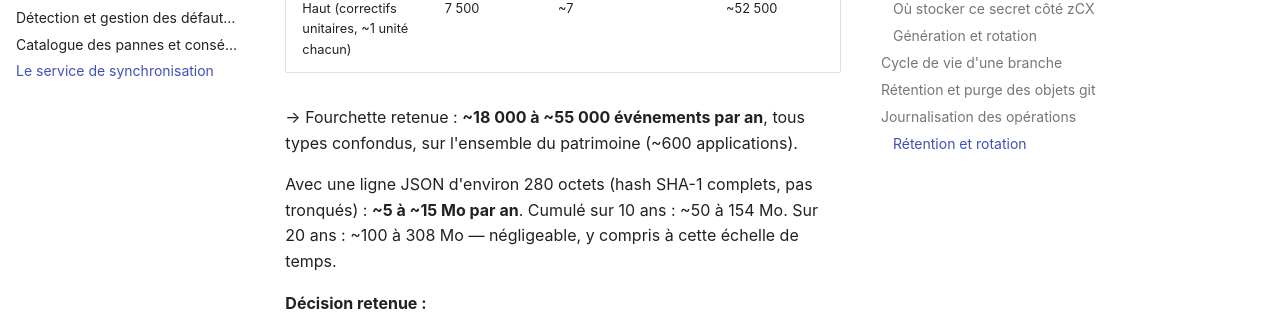
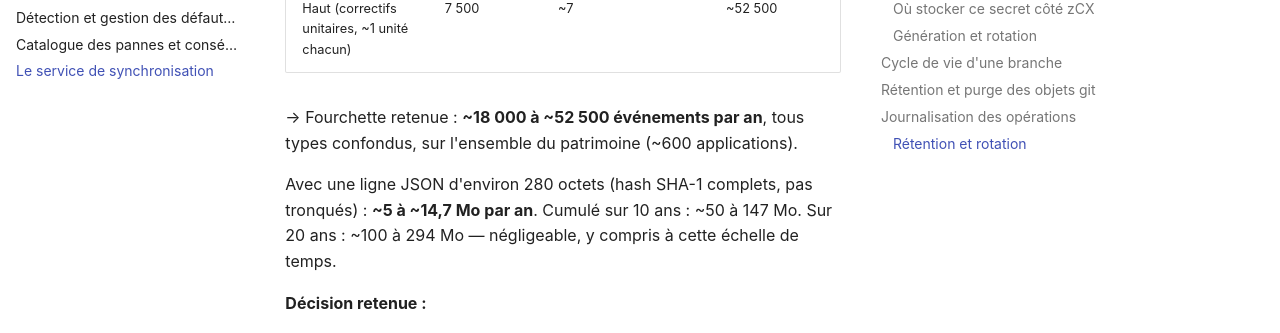
Before and after one commit to namnetes/openz_uss-mirror, an MkDocs documentation site: the page built from docs/architecture/resilience/service-synchronisation.md, in a window 1280 px wide and 900 px high, scrolled down 11363 px. Shown: the part 153-486 px from the top of the window. Built offline with MkDocs 1.6.1 and Material for MkDocs 9.7.7, drawn with Linux system fonts in a browser that asks for light colours.

Commit message:
docs: correction coherence chiffree - fenetre grace 3h36, volumetrie 52500, distinction applications/branches

```diff
--- a/docs/architecture/resilience/service-synchronisation.md
+++ b/docs/architecture/resilience/service-synchronisation.md
@@ -267,9 +267,9 @@ Ce même journal sert de source à la fois au fonctionnement normal (webhooks) e
 | Bas (packages regroupés, ~5 unités chacun) | 1 500 | ~12 | ~18 000 |
 | Haut (correctifs unitaires, ~1 unité chacun) | 7 500 | ~7 | ~52 500 |
 
-→ Fourchette retenue : **~18 000 à ~55 000 événements par an**, tous types confondus, sur l'ensemble du patrimoine (~600 applications).
+→ Fourchette retenue : **~18 000 à ~52 500 événements par an**, tous types confondus, sur l'ensemble du patrimoine (~600 applications).
 
-Avec une ligne JSON d'environ 280 octets (hash SHA-1 complets, pas tronqués) : **~5 à ~15 Mo par an**. Cumulé sur 10 ans : ~50 à 154 Mo. Sur 20 ans : ~100 à 308 Mo — négligeable, y compris à cette échelle de temps.
+Avec une ligne JSON d'environ 280 octets (hash SHA-1 complets, pas tronqués) : **~5 à ~14,7 Mo par an**. Cumulé sur 10 ans : ~50 à 147 Mo. Sur 20 ans : ~100 à 294 Mo — négligeable, y compris à cette échelle de temps.
 
 **Décision retenue :**
 
```
Also changed, not shown: docs/architecture/gestion-incidents.md (+9 -7 lines), docs/architecture/resilience/detection-defauts.md (+1 -1 lines), docs/architecture/resilience/pannes-et-consequences.md (+4 -4 lines), docs/points-ouverts.md (+1 -1 lines).
